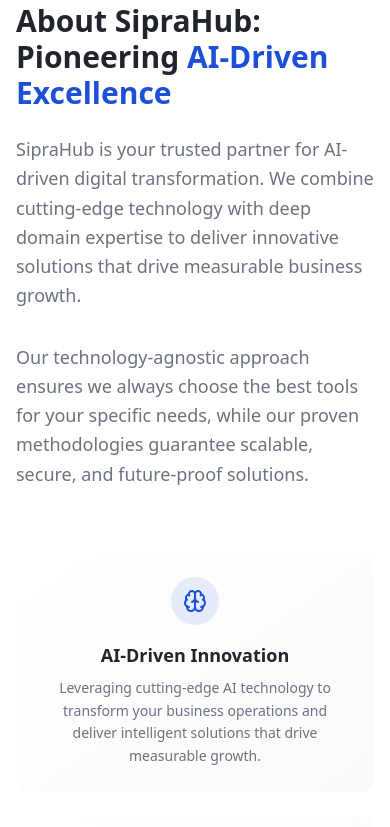
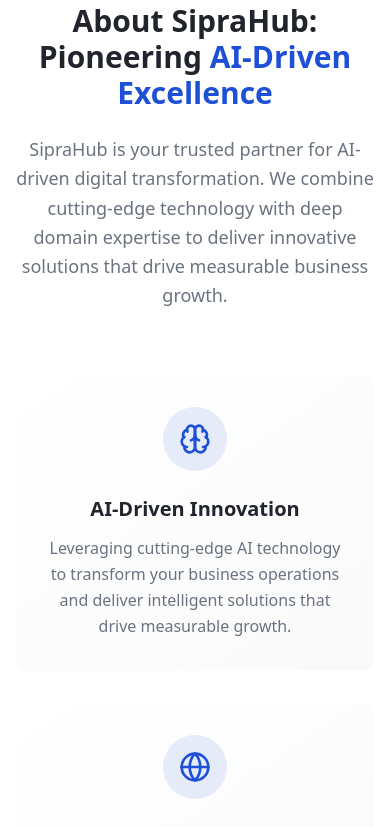
Before and after one commit to contentconcepts/siprait, a React (Vite) app: page / in a window 390 px wide. Shown: the part 5740-6567 px from the top of the page. Built offline with nearby package versions, Linux system fonts and the light colour scheme.

Commit message:
Refactor About and Why Choose sections

```diff
--- a/src/components/AboutSection.tsx
+++ b/src/components/AboutSection.tsx
@@ -38,35 +38,29 @@ const AboutSection = () => {
   return (
     <section className="py-20 bg-white">
       <div className="max-w-7xl mx-auto px-4 sm:px-6 lg:px-8">
-        <div className="grid lg:grid-cols-2 gap-16 items-center">
-          <div>
+        <div className="text-center mb-16">
           <h2 className="text-3xl md:text-4xl font-bold text-foreground mb-6">
             About SipraHub: Pioneering{" "}
             <span className="text-primary">AI-Driven Excellence</span>
           </h2>
-            <p className="text-lg text-muted-foreground leading-relaxed mb-8">
+          <p className="text-lg text-muted-foreground leading-relaxed max-w-4xl mx-auto">
             SipraHub is your trusted partner for AI-driven digital transformation.
             We combine cutting-edge technology with deep domain expertise to deliver
             innovative solutions that drive measurable business growth.
           </p>
-            <p className="text-lg text-muted-foreground leading-relaxed">
-              Our technology-agnostic approach ensures we always choose the best tools
-              for your specific needs, while our proven methodologies guarantee scalable,
-              secure, and future-proof solutions.
-            </p>
         </div>
 
-          <div className="grid grid-cols-1 sm:grid-cols-2 lg:grid-cols-3 gap-6">
+        <div className="grid grid-cols-1 md:grid-cols-3 gap-8">
           {values.map((value, index) => (
             <Card key={index} className="bg-gradient-card border-0 shadow-card hover:shadow-hero transition-smooth group">
-                <CardContent className="p-6 text-center">
-                  <div className="inline-flex p-3 rounded-full bg-primary/10 mb-4 group-hover:bg-primary/20 transition-smooth">
-                    <value.icon className="h-6 w-6 text-primary" />
+              <CardContent className="p-8 text-center">
+                <div className="inline-flex p-4 rounded-full bg-primary/10 mb-6 group-hover:bg-primary/20 transition-smooth">
+                  <value.icon className="h-8 w-8 text-primary" />
                 </div>
-                  <h3 className="text-lg font-semibold text-foreground mb-2">
+                <h3 className="text-xl font-semibold text-foreground mb-3">
                   {value.title}
                 </h3>
-                  <p className="text-muted-foreground text-sm leading-relaxed">
+                <p className="text-muted-foreground leading-relaxed">
                   {value.description}
                 </p>
               </CardContent>
@@ -74,7 +68,6 @@ const AboutSection = () => {
           ))}
         </div>
       </div>
-      </div>
     </section>
   );
 };
```
Lines whose indentation alone changed are shown as unchanged.
